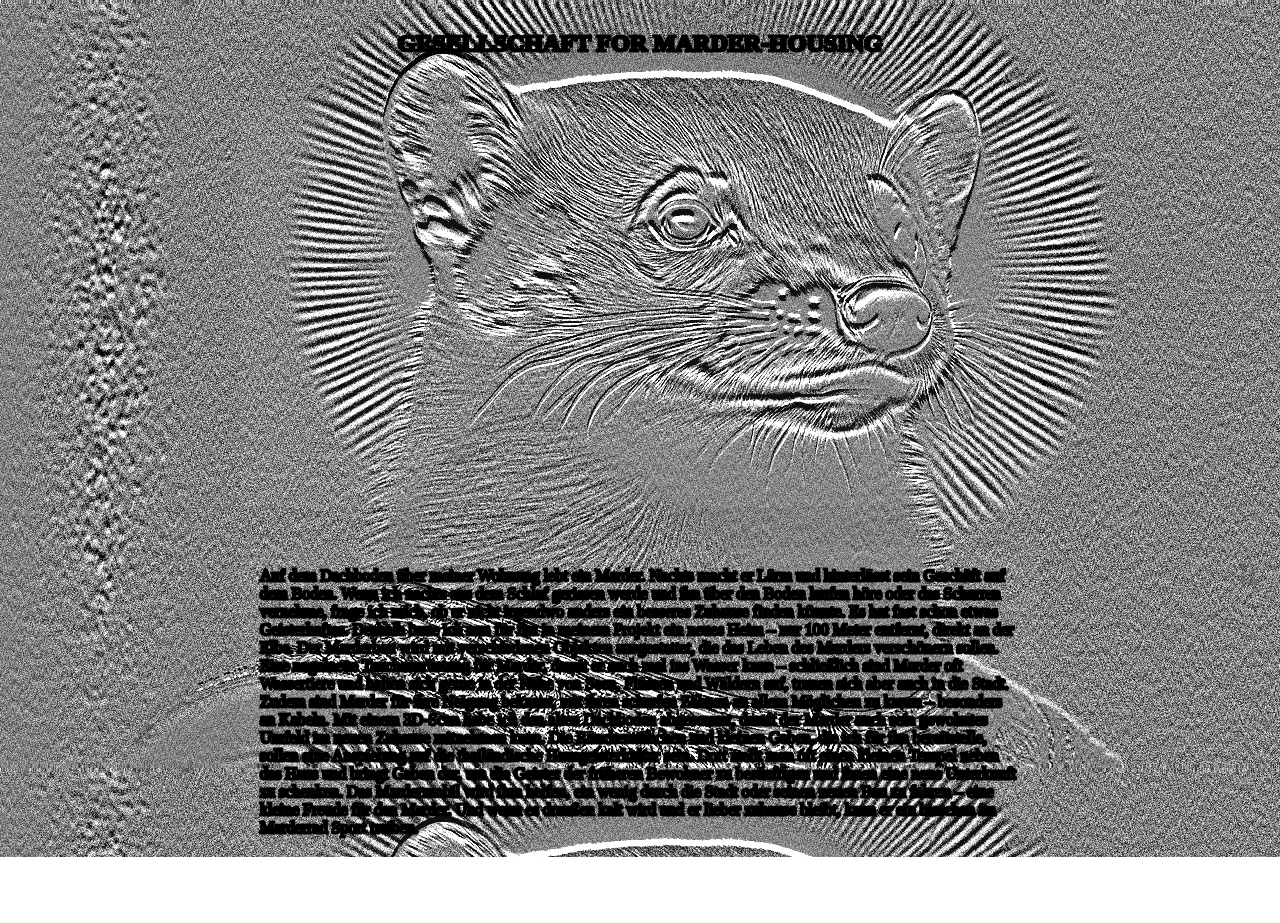
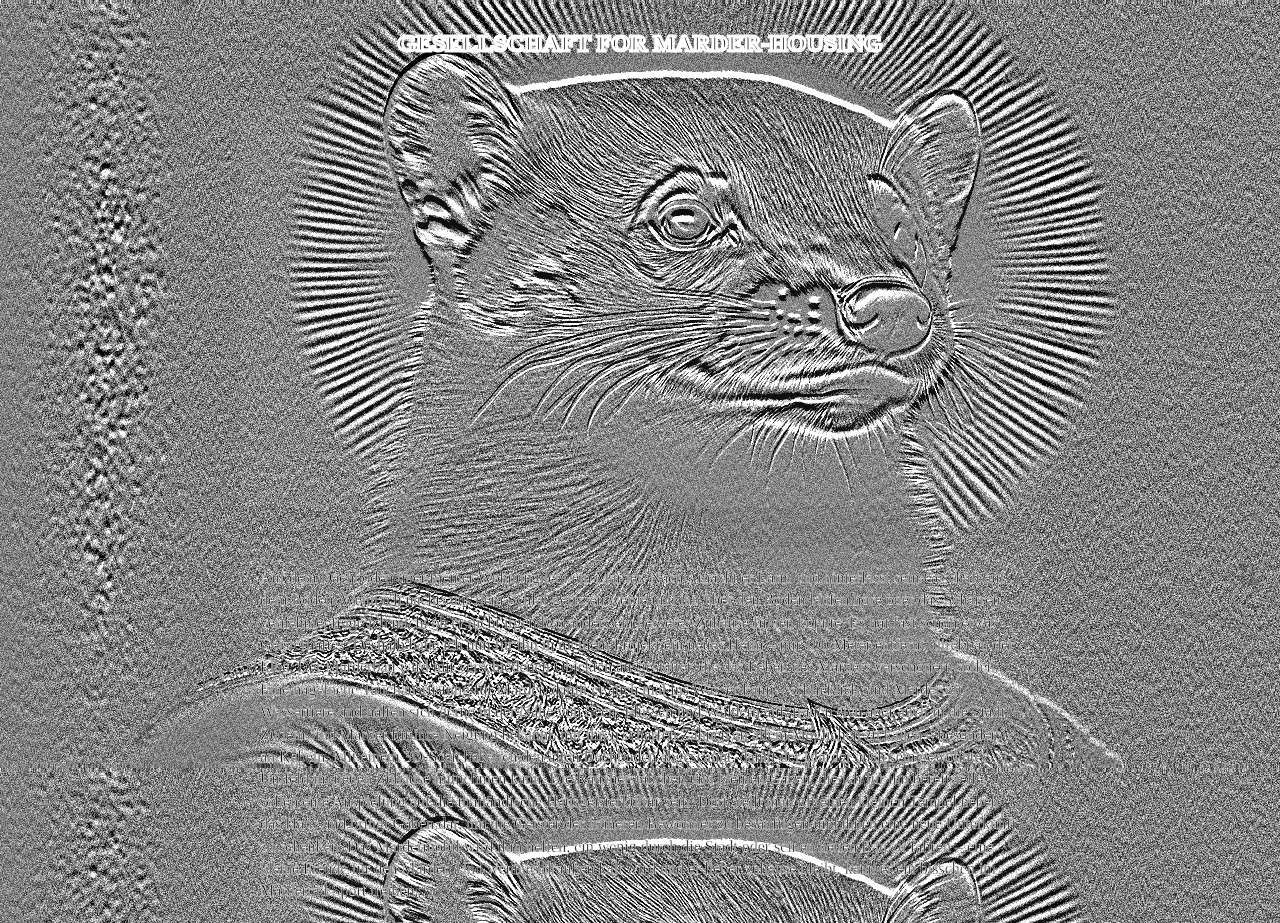
Before and after one commit to DonJessePaul/DonJessePaul, a plain HTML site: page index.html in a window 1280 px wide. Before the commit the page ends 857 px from the top, so only its background shows below. Drawn offline with nearby package versions, Linux system fonts and the light colour scheme; a web font is replaced by a local one.

Commit message:
Update index.html

```diff
--- a/index.html
+++ b/index.html
@@ -87,24 +87,28 @@
         flex-shrink: 0; /* Prevents shrinking of the model-viewer */
       }
       .text-box {
-        width: 80%; /* Same width as model-viewer */
+  width: 80%;
   padding: 20px;
   margin: 20px 0;
-        background-color: rgba(255, 255, 255, 0.05); /* White with 15% transparency */
-        max-width: 800px; /* Sets a maximum width of 800px */
+  background-color: rgba(255, 255, 255, 0.05);
+  max-width: 800px;
   color: black;
   text-align: left;
-        box-sizing: border-box; /* Ensures padding doesn't affect width */
+  box-sizing: border-box;
   margin-bottom: 5px;
-    -webkit-text-stroke-width: 3px;
-  -webkit-text-stroke-color: black;
+
+  /* NEU: Reduziert zu viel Abstand im Text */
+  letter-spacing: normal;           /* Kein übermäßiger Zeichenabstand */
+  line-height: 1.4;                 /* Kompaktere Zeilenhöhe */
+  -webkit-text-stroke-width: 0.5px; /* Deutlich dezenterer Stroke */
+  -webkit-text-stroke-color: white;
 }
       h2 {
         margin: 10;
         padding: 10px;
         color: black;
  -webkit-text-stroke-width: 3px;
-  -webkit-text-stroke-color: black;
+  -webkit-text-stroke-color: white;
       }
     </style>
   </head>
```
Lines whose indentation alone changed are shown as unchanged.
